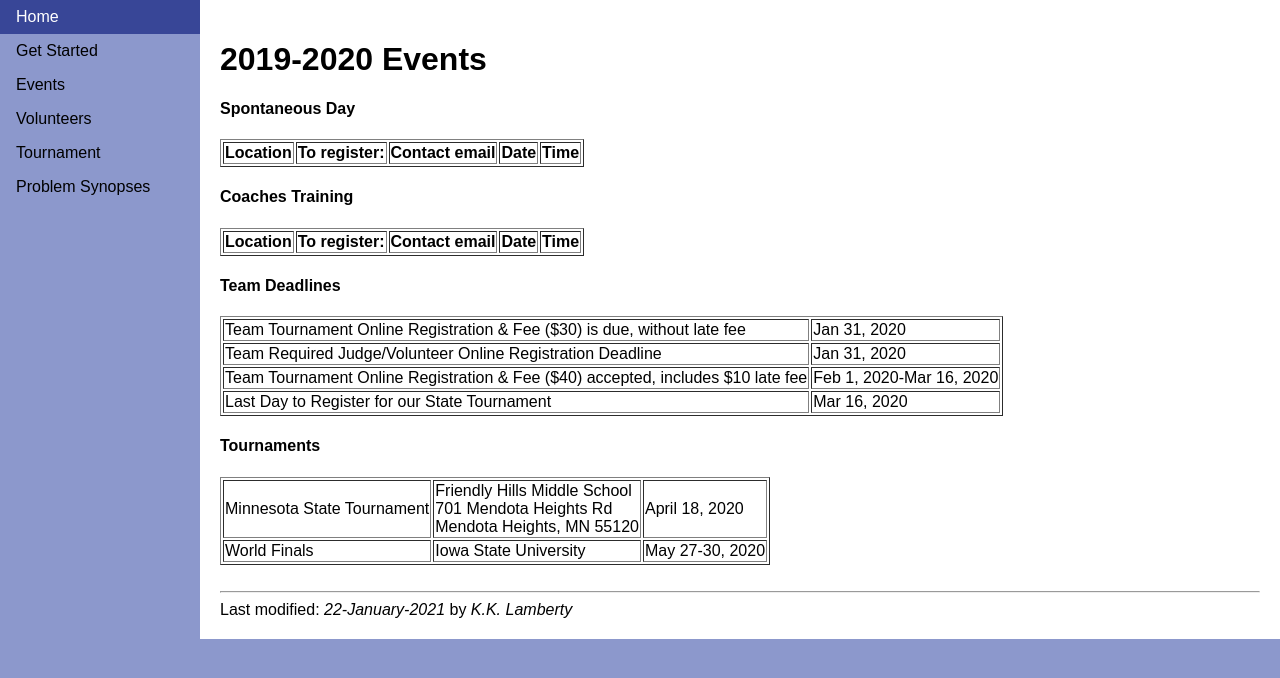
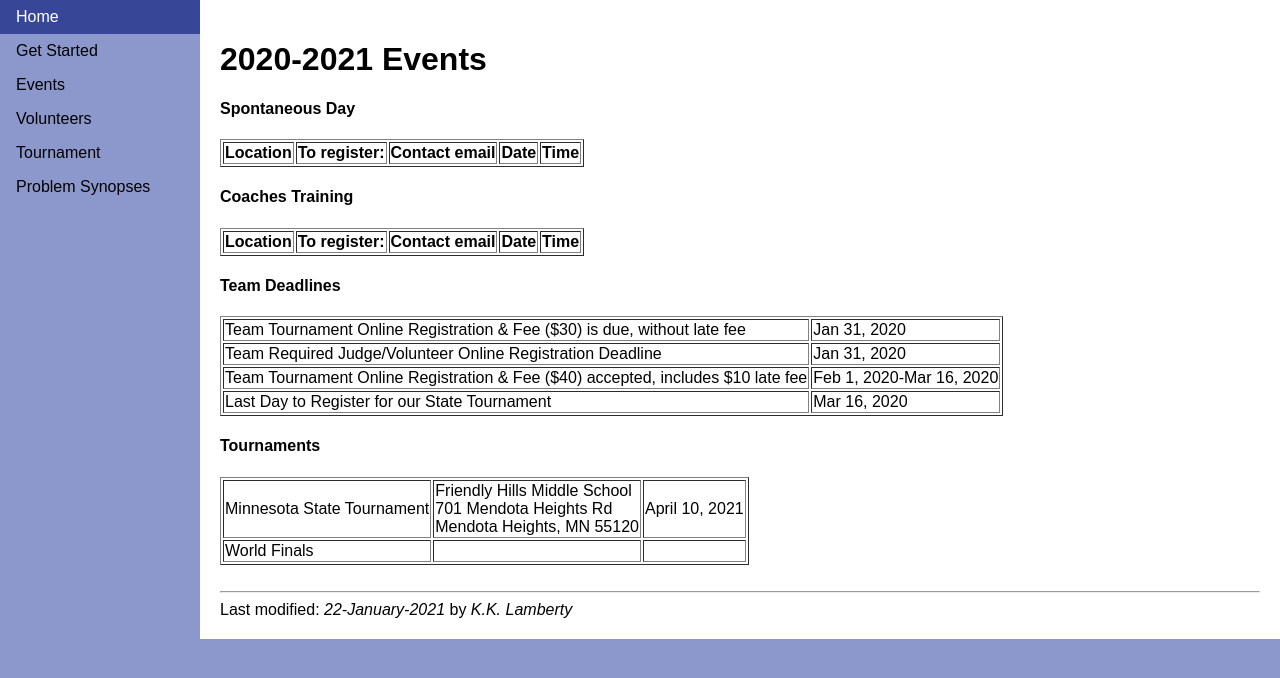
Before and after one commit to MN-Odyssey-of-the-Mind/OdysseyWebPage, a plain HTML site: page events.html in a window 1280 px wide. Drawn offline with nearby package versions, Linux system fonts and the light colour scheme.

Commit message:
Update events page

```diff
--- a/events.html
+++ b/events.html
@@ -20,7 +20,7 @@
   <!--page content-->
   <div class="content">
 
-    <h1 id="main-title">2019-2020 Events</h1>
+    <h1 id="main-title">2020-2021 Events</h1>
 
 
              <h4>Spontaneous Day</h4>
@@ -89,12 +89,12 @@
 	<td>Friendly Hills Middle School<br />
         701 Mendota Heights Rd<br />
         Mendota Heights, MN 55120	</td>
-	<td>April 18, 2020</td>
+	<td><script type="text/javascript">getTournamentDate();</script></td>
 	</tr>
 <tr>
     <td>World Finals</td>
-    <td>Iowa State University	</td>
-    <td>May 27-30, 2020	</td>
+    <td>	</td>
+    <td>	</td>
     </tr>
 </table>
 
```
